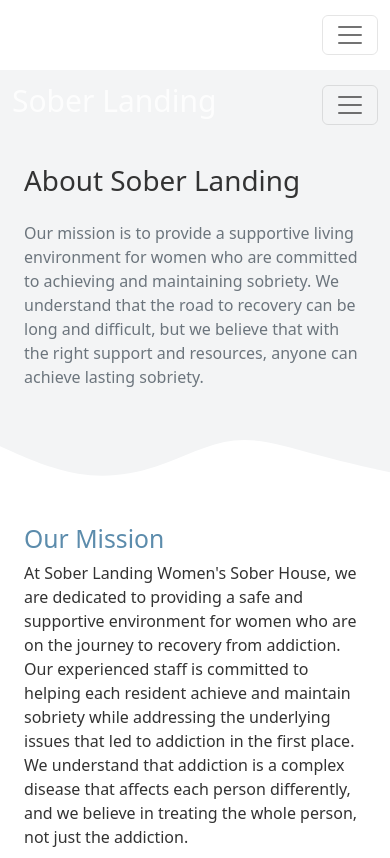
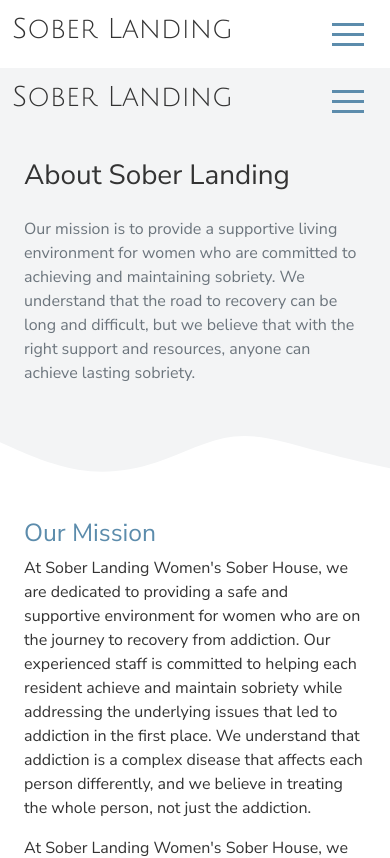
Before and after one commit to cDev-Creator/SoberLanding, a React (Create React App) app: page /about in a window 390 px wide. Shown: the top 858 px of the page. Built offline with nearby package versions, Linux system fonts and the light colour scheme; the HTML template or start-up script is replaced by a standard one.

Commit message:
customized hamburger

```diff
--- a/src/components/NavBar.js
+++ b/src/components/NavBar.js
@@ -1,6 +1,7 @@
 import { Container, Nav, Navbar } from 'react-bootstrap';
 import { NavLink } from 'react-router-dom';
 import { useState } from 'react';
+import Hamburger from 'hamburger-react'
 
 export const NavBar = () => {
   const [expanded, setExpanded] = useState(false);
@@ -12,18 +13,16 @@ export const NavBar = () => {
   return (
     <Navbar
     collapseOnSelect
-      expand="lg"
+    expand="md"
     expanded={expanded}
   >
     <Container>
       <Navbar.Brand>
-          <h1 style={{fontSize:'30px', color:'rgba(255, 255, 255, 0.814)'}}>Sober Landing</h1>
+        <h1 className='title' style={{fontSize:'28px'}}>Sober Landing</h1>
       </Navbar.Brand>
-
-        <Navbar.Toggle
-          aria-controls="responsive-navbar-nav bg-dark"
-          onClick={() => setExpanded(!expanded)}
-        />
+      <button className='custom-hamburger' onClick={() => setExpanded(!expanded)}>
+        <Hamburger color='#5c8cac' duration={0.5}/>
+      </button>
       <Navbar.Collapse
         id="responsive-navbar-nav"
         onSelect={handleSelect}
--- a/src/index.css
+++ b/src/index.css
@@ -1,8 +1,20 @@
 @import url('https://fonts.googleapis.com/css2?family=IBM+Plex+Sans:wght@200&family=Mukta&display=swap');
 @import url('https://fonts.googleapis.com/css2?family=Julius+Sans+One&display=swap');
+
+
+
+@import url('https://fonts.googleapis.com/css2?family=Lora&display=swap');
+@import url('https://fonts.googleapis.com/css2?family=Montserrat&display=swap');
+@import url('https://fonts.googleapis.com/css2?family=Merriweather&display=swap');
+@import url('https://fonts.googleapis.com/css2?family=Nunito+Sans&display=swap');
+.box-shadow {
+  webkit-box-shadow: 0px 0px 32px 0px rgba(41, 41, 41, 0.027);
+  -moz-box-shadow: 0px 0px 32px 0px rgba(41, 41, 41, 0.027);
+  box-shadow: 0px 0px 32px 0px rgba(41, 41, 41, 0.14);
+}
+
 * {
   margin: 0;
-/*   font-family: 'Mukta', sans-serif;   */
   color: #333;
   --westar:#d4cdc4;
   --slategrey:#;
@@ -10,27 +22,51 @@
   --leather:#906652;
   --cello:#3f4f62;
   --bazaar:#927478;
-  --rosybrown:#bb8a8d;
+  --rosybrown:#d4cdc482;
   --airforceblue:#5c8cac;
 }
+
+.navbar-toggler-icon {
+  display: none;
+}
+
 body {
+  /* font-family: 'Lora', serif; */
+ /*  font-family: 'Montserrat', sans-serif; */
+/*  font-family: 'Merriweather', serif; */
+font-family: 'Nunito Sans', sans-serif;
 
+/* Created with https://www.css-gradient.com */
 }
 
 .title {
   font-family: 'Julius Sans One', sans-serif !important;
 }
+
+.font-big {
+  font-size: 2.5rem !important;
+}
+
+.font-bigger {
+  font-size: 3.5rem !important;
+}
+
 .container-fluid {
   margin: 0;
   padding: 0;
 }
 
 /* navbar */
-.navbar {
-/*   padding: 20px; */
-/*   */
+
+@media (min-width: 767px) {
+  .custom-hamburger {
+    display: none;
+  }
 }
-
+button.custom-hamburger {
+  border:none;
+  background-color: transparent;
+}
 .navbar a {
  /*  color: rgba(255, 255, 255, 0.341);  */
  font-family: 'Julius Sans One', sans-serif !important;
@@ -100,9 +136,14 @@ li {
   align-items: center;
 }
 
+/* .msg-today:hover {
+  color:red !;
+  font-size: 3rem;
+} */
+
 /* showcase */
 .showcase-content {
-  margin-top:5rem
+  margin-top:5rem;
 }
 
 /* contact form */
@@ -152,14 +193,15 @@ li {
   background-color: #80909fde !important;
 }
 
-.bi{
-  font-size: 50px;
-}
-
 #message {
   display: none;
   border: 1px solid #80909fb3;
   background-color:#80909f43;
+}
+
+.blue {
+  color:var(--airforceblue) !important;
+  font-size: 0.8rem !important;
 }
 
 /* FAQ */
@@ -200,6 +242,19 @@ li {
   border: 1px soild red;
 }
 
+
+/* Footer */
+
+a {
+  color:#333;
+  text-decoration:none;
+}
+
+a:hover {
+  transition: 0.5s;
+  color:#333333ad;
+}
+
 /* make conatct form not zoom in on mobile */
 @media screen and (max-width: 767px) {
   input, textarea {
@@ -213,22 +268,3 @@ li {
     font-size: 1.8rem;
   }
 }
-
-
-/* .accordion-button:focus {
-  box-shadow:none !important;
-}
-.accordion-button:not(.collapsed) {
-  color: #4800ff;
-  background-color: #5c8cac3c;
-}
-
-.accordion {
-  --bs-accordion-btn-focus-border-color: #5c8cac71;
-  --bs-accordion-btn-focus-box-shadow: 0 0 0 0.25rem #80909f2c;
-}
-
- button.accordion-button:not(.collapsed)::after {
-  color: red !important;
-}
-  */
```
Lines whose indentation alone changed are shown as unchanged.
